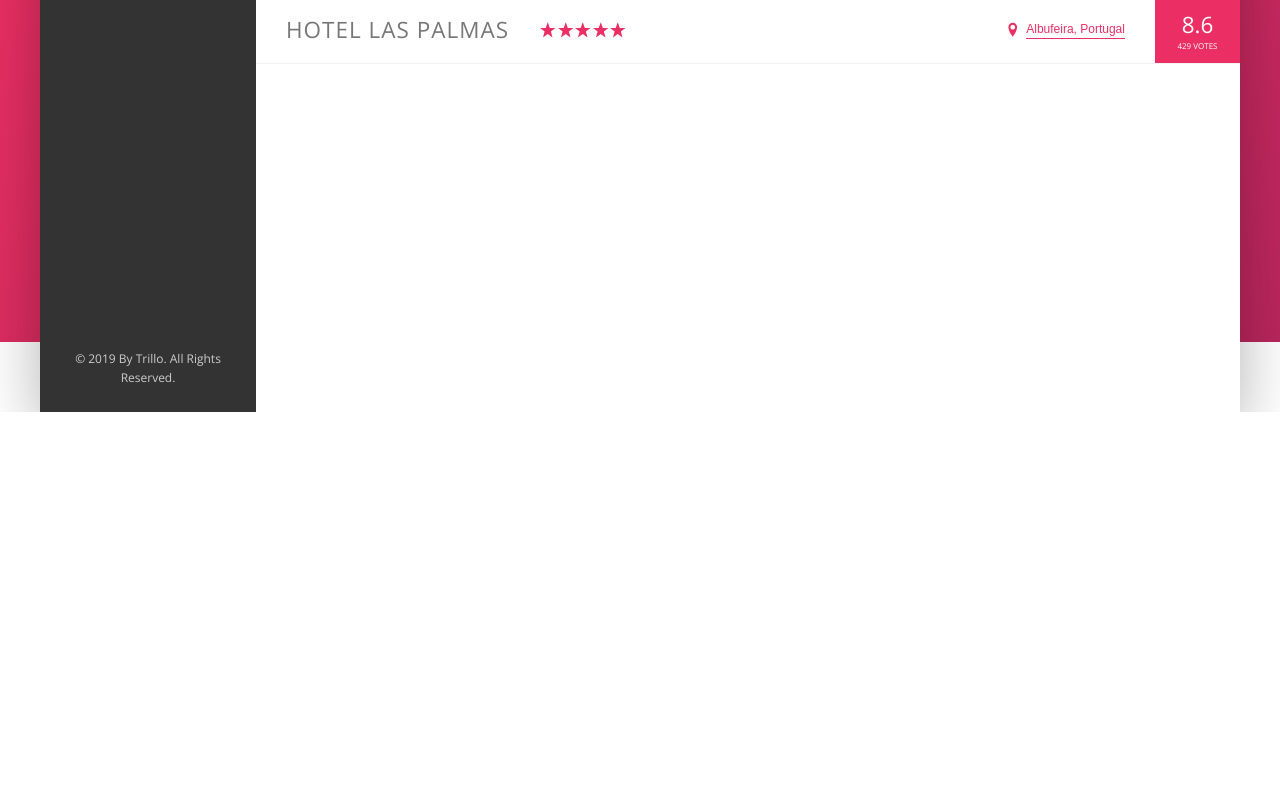
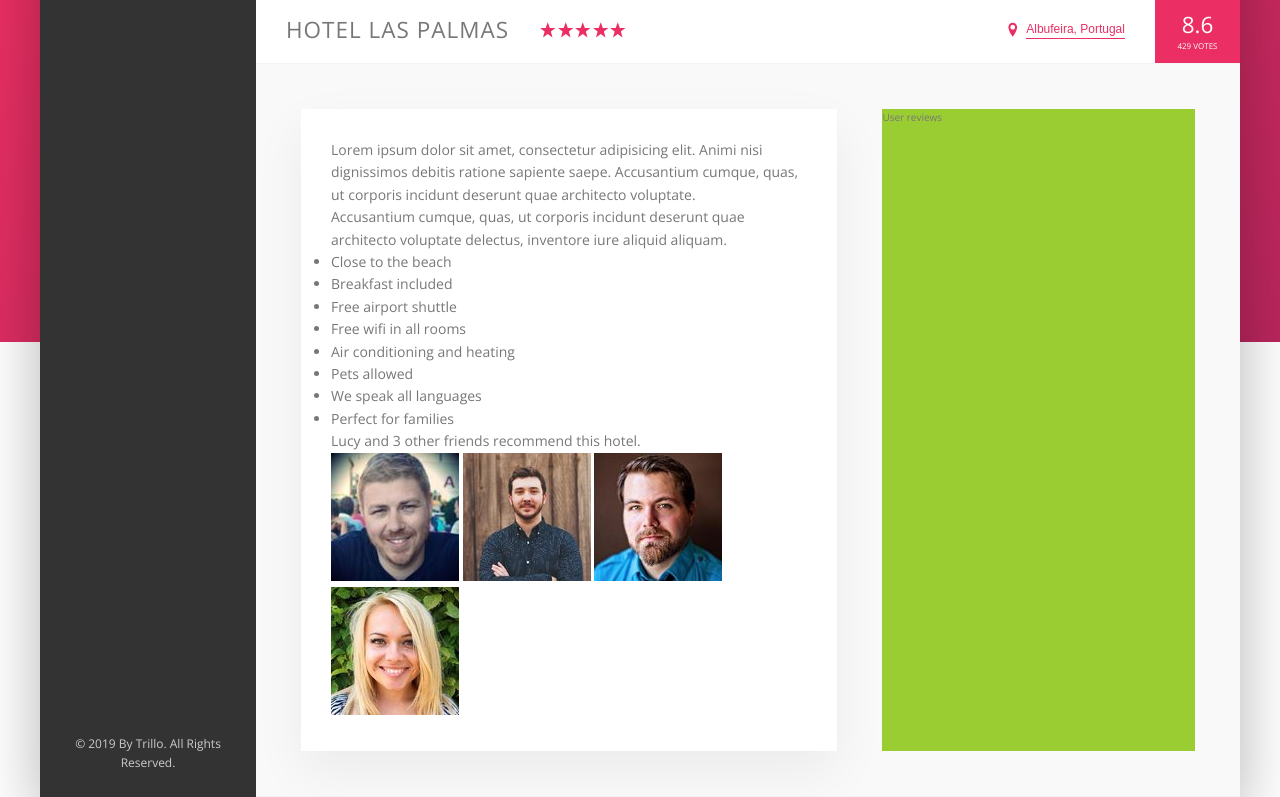
Before and after one commit to harrygothold/Trillio, a website: page index.html in a window 1280 px wide. Shown: the part 538-1335 px from the top of the page. Before the commit the page ends 950 px from the top, so only its background shows below. Drawn offline with nearby package versions, Linux system fonts and the light colour scheme.

Commit message:
started hotel desc

```diff
--- a/index.html
+++ b/index.html
@@ -132,6 +132,43 @@
                         <div class="overview__rating-count">429 votes</div>
                     </div>
                 </div>
+                <div class="detail">
+                    <div class="description">
+                        <p class="paragraph">
+                            Lorem ipsum dolor sit amet, consectetur adipisicing elit. Animi nisi dignissimos debitis
+                            ratione sapiente saepe. Accusantium cumque, quas, ut corporis incidunt deserunt quae
+                            architecto voluptate.
+                        </p>
+                        <p class="paragraph">
+                            Accusantium cumque, quas, ut corporis incidunt deserunt quae architecto voluptate delectus,
+                            inventore iure aliquid aliquam.
+                        </p>
+                        <ul class="list">
+                            <li class="list__item">Close to the beach</li>
+                            <li class="list__item">Breakfast included</li>
+                            <li class="list__item">Free airport shuttle</li>
+                            <li class="list__item">Free wifi in all rooms</li>
+                            <li class="list__item">Air conditioning and heating</li>
+                            <li class="list__item">Pets allowed</li>
+                            <li class="list__item">We speak all languages</li>
+                            <li class="list__item">Perfect for families</li>
+                        </ul>
+                        <div class="recommend">
+                            <p class="recommend__count">
+                                Lucy and 3 other friends recommend this hotel.
+                            </p>
+                            <div class="recommend__friends">
+                                <img src="img/user-3.jpg" alt="Friend 1" class="recommend photo">
+                                <img src="img/user-4.jpg" alt="Friend 2" class="recommend photo">
+                                <img src="img/user-5.jpg" alt="Friend 3" class="recommend photo">
+                                <img src="img/user-6.jpg" alt="Friend 4" class="recommend photo">
+                            </div>
+                        </div>
+                    </div>
+                    <div class="user-reviews">
+                        User reviews
+                    </div>
+                </div>
             </main>
         </div>
     </div>
--- a/sass/_base.scss
+++ b/sass/_base.scss
@@ -13,6 +13,9 @@
     --color-grey-dark-3: #999;
 
     --shadow-dark: 0 2rem 6rem rgba(0,0,0,.3);
+    --shadow-light: 0 2rem 5rem rgba(0,0,0,.06);
+
+    --line: 1px solid var(--color-grey-light-2);
 }
 
 * {
--- a/sass/_components.scss
+++ b/sass/_components.scss
@@ -190,7 +190,7 @@
 
 .overview {
     display: flex;
-    border-bottom: 1px solid var(--color-grey-light-2);
+    border-bottom: var(--line);
     align-items: center;
 
     &__heading {
--- a/sass/_layout.scss
+++ b/sass/_layout.scss
@@ -9,7 +9,7 @@
 .header {
     height: 7rem;
     background-color: #fff;
-    border-bottom: 1px solid var(--color-grey-light-2);
+    border-bottom: var(--line);
     display: flex;
     justify-content: space-between;
     align-items: center;
@@ -31,5 +31,25 @@
 .hotel-view {
     background-color: #fff;
     flex: 1;
-    height: 80rem;
 }
+
+.detail {
+    display: flex;
+    padding: 4.5rem;
+    background-color: var(--color-grey-light-1);
+    border-bottom: var(--line);
+}
+
+.description {
+    font-size: 1.4rem;
+    background-color: #fff;
+    box-shadow: var(--shadow-light);
+    padding: 3rem;
+    flex: 0 0 60%;
+    margin-right: 4.5rem;
+}
+
+.user-reviews {
+ background-color: yellowgreen;
+ flex: 1;
+}
```
Also changed, not shown: css/style.comp.css.
